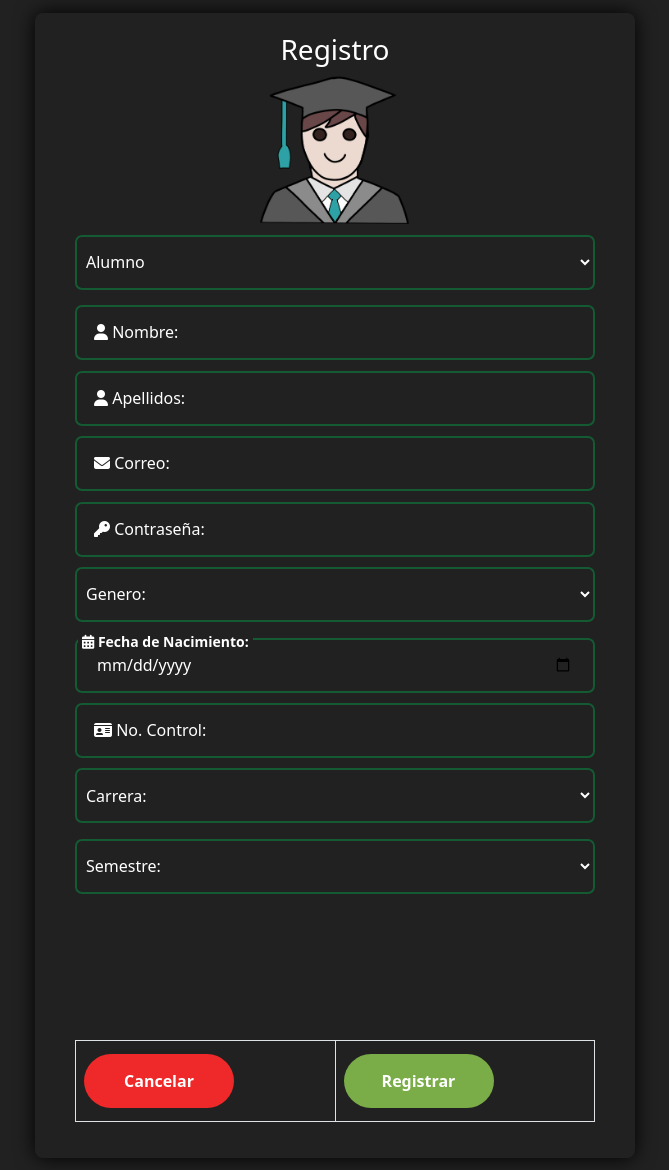
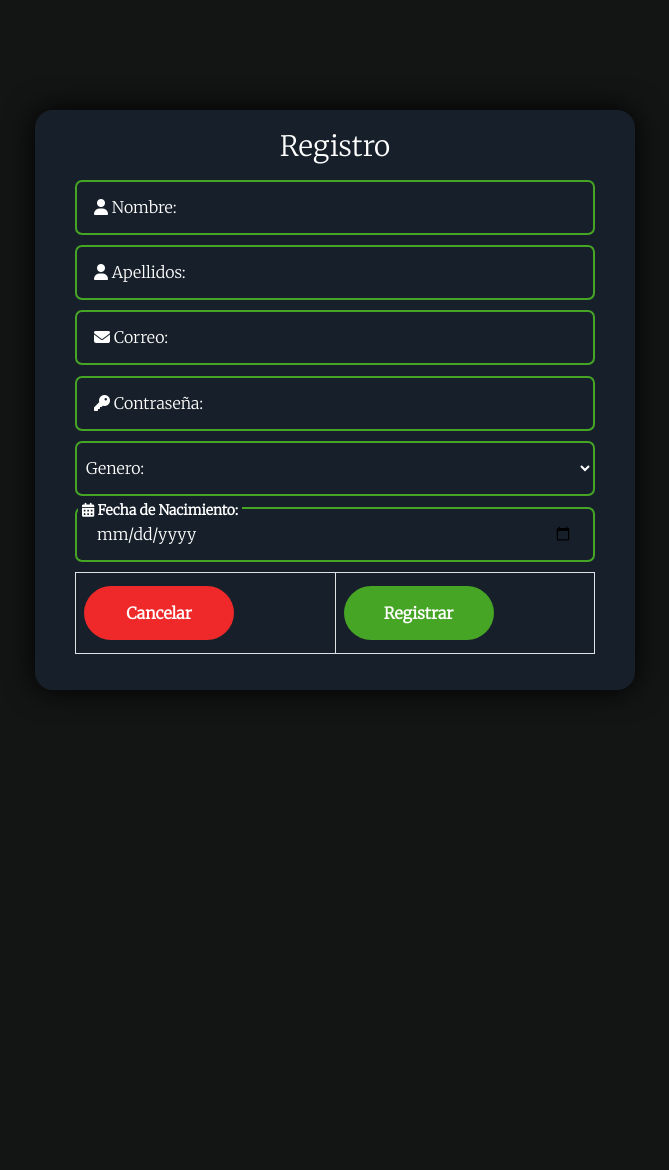
Before and after one commit to DavidPortador/SCEII_WEB, a PHP site: page /php/registro.php in a window 1280 px wide. Shown: the whole page, without its empty margins (305-974 px from the left). After the commit the page ends 690 px from the top, so only its background shows below. Run offline with PHP 8.4, Linux system fonts and the light colour scheme; some libraries are stand-ins or nearby versions.

Commit message:
Se completaron todos los registros de los usuarios

```diff
--- a/css/styles.css
+++ b/css/styles.css
@@ -1,9 +1,10 @@
+@import url('https://fonts.googleapis.com/css2?family=Merriweather:wght@300&display=swap');
+
 body {
   /*position: relative;*/
+  font-family: 'Merriweather', serif;
   box-sizing: border-box;
-  margin: 0;
-  padding: 0;
-  background-color: #212121;
+  background-color: #131414;
   color: white;
 }
 
@@ -13,17 +14,20 @@ body {
   justify-content: center;
   align-items: center;
   height: 100vh;
-  margin-top: 1%;
 }
 
 .form-green {
-  /*position: relative;*/
-  background-color: transparent;
+  position: relative;
+  background-color: #17202A;
   width: 600px;
-  border-radius: 8px;
+  border-radius: 18px;
   padding: 20px 40px;
-  box-shadow: 0 0 20px black;
-  margin-bottom: 2%;
+  box-shadow: 0 0 30px black;
+}
+
+.formlg{
+  margin-top: 3%;
+  margin-bottom: 3%;
 }
 
 .inputContainer {
@@ -34,19 +38,19 @@ body {
 }
 
 .input-green {
-  /*position: absolute;*/
+  position: absolute;
   top: 0px;
   left: 0px;
   height: 100%;
   width: 100%;
-  border: 2px solid #145A32;
+  border: 2px solid #46a525;
   border-radius: 7px;
   color: white;
   font-size: 16px;
   padding: 0 20px;
   outline: none;
   background: none;
-  z-index: 1;
+  z-index: 3;
 }
 
 .labelform {
@@ -54,10 +58,10 @@ body {
   top: 15px;
   left: 15px;
   padding: 0 4px;
-  background-color: #212121;
+  background-color: #17202A;
   font-size: 16px;
   transition: 0.5s;
-  z-index: 0;
+  z-index: 1;
 }
 
 ::placeholder {
@@ -70,7 +74,7 @@ body {
   text-align: center;
   padding: 15px 30px;
   border: none;
-  background-color: #7AAD47;
+  background-color: #46a525;
   font-weight: bold;
   font-size: 16px;
   color: white;
@@ -107,6 +111,27 @@ body {
   transform: translateY(-2px);
 }
 
+.regBtn {
+  display: block;
+  width: 250px;
+  text-align: center;
+  padding: 15px 30px;
+  border: none;
+  background-color: #46a525;
+  font-weight: bold;
+  font-size: 16px;
+  color: white;
+  border-radius: 60px;
+  cursor: pointer;
+  /*margin-top: 2%;
+  margin-bottom: 2%;*/
+}
+
+.regBtn:hover {
+  background-color: green;
+  transform: translateY(-2px);
+}
+
 .input-green:focus + .labelform {
   top: -7px;
   left: 3px;
@@ -128,12 +153,12 @@ body {
 }
 
 a{
-  color: #7AAD47;
+  color: #46a525;
   text-decoration: none;
 }
 
 a:visited {
-  color: #7AAD47;
+  color: #46a525;
 }
 
 a.cancelBtn:visited{
@@ -154,15 +179,15 @@ select {
   height: 55px;
   width: 100%;
   padding: 5px;
-  border: 2px solid #145A32;
+  border: 2px solid #46a525;
   border-radius: 7px;
   color: white;
   font-size: 16px;
-  margin-bottom: 3%;
+  margin-bottom: 2%;
 }
 
 select option{
-  background-color: #212121;
+  background-color: #131414;
 }
 
 .imgTipo{
--- a/database/industrial.sql
+++ b/database/industrial.sql
@@ -185,7 +185,8 @@ create table practica_cuestionario(
 
 -- TRANSACCIONES (Usuario => tipoUsuario)
 
-/*create procedure insert_alumno(p_id_usuario int, p_no_control int, p_id_carrera int, p_id_semestre int)
+/*
+create procedure insert_alumno(p_id_usuario int, p_no_control int, p_id_carrera int, p_id_semestre int)
 language sql
     begin
         start transaction;
@@ -271,7 +272,8 @@ language sql
             commit;
         commit;
             end if;
-    end;*/
+    end;
+*/
 
 -- TABLAS INICIALIZADAS EN LA BASE DE DATOS
 
--- a/index.php
+++ b/index.php
@@ -10,12 +10,13 @@
 		<link rel="shortcut icon" href="assets/logo_splash.png">
 		<script src="js/bootstrap.js"></script>
 	</head>
+
 	<!-- Cuerpo de la página -->
 	<body class="text-white text-center">
 		<div class="signupFrm">
+			<img src="assets/logo.png" alt="logo" class="mx-auto d-block" width="140px" height="140px">
 			<!-- Formulario de sesión -->
 			<form method="post" action="php/validarLogin.php" class="form-green">
-				<img src="assets/logo.png" alt="logo" width="140" height="140">
 				<h3 class="fw-normal">Iniciar Sesión</h3>
 				<div class="inputContainer">
 					<input name="correo" type="email" class="input-green" placeholder="a" required />
@@ -48,7 +49,7 @@
 				<label>¿No tienes una cuenta?</label>
 				<br>
 				<!-- Iconos con vinculos a redes sociales -->
-				<a href="php/registro.php">Crear una cuenta</a>
+				<a href="php/tipoRegistro.php">Crear una cuenta</a>
 				<br>
 				<a href="https://www.facebook.com/" target="_bank">
 					<i class="fa-brands fa-facebook fa-2x"></i>
@@ -63,4 +64,5 @@
 			</form>
 		</div>
 	</body>
+
 </html>
--- /dev/null
+++ b/php/footer.php
@@ -0,0 +1 @@
+</html>
--- /dev/null
+++ b/php/head.php
@@ -0,0 +1,12 @@
+<!DOCTYPE html>
+<html>
+	<head>
+		<meta charset="utf-8">
+		<meta name="viewport" content="width=device-width, initial-scale=1">
+		<title>SCEII</title>
+		<link rel="stylesheet" href="https://cdnjs.cloudflare.com/ajax/libs/font-awesome/6.1.1/css/all.min.css">
+		<link rel="stylesheet" type="text/css" href="../css/bootstrap.css">
+		<link rel="stylesheet" type="text/css" href="../css/styles.css">
+		<link rel="shortcut icon" href="../assets/logo_splash.png">
+		<script src="../js/bootstrap.js"></script>
+	</head>
--- a/php/registro.php
+++ b/php/registro.php
@@ -1,54 +1,26 @@
-<!DOCTYPE html>
-<html>
-<head>
-	<meta charset="utf-8">
-	<meta name="viewport" content="width=device-width, initial-scale=1">
-    <link rel="stylesheet" href="https://cdnjs.cloudflare.com/ajax/libs/font-awesome/6.1.1/css/all.min.css">
-		<link rel="stylesheet" type="text/css" href="../css/bootstrap.css">
-		<link rel="stylesheet" type="text/css" href="../css/styles.css">
-		<link rel="shortcut icon" href="../assets/logo_splash.png">
-	<title>Registro</title>
-</head>
+<?php
+	include "head.php";
+?>
+
 <body>
   <div class="signupFrm">
     <div class="wrapper">
-      <form method="post" action="" class="form-green">
+      <form method="post" action="" class="form-green formlg">
         <h3 class="fw-normal text-center">Registro</h3>
-        <img id="imgTipo" class="imgTipo" src="../assets/alumno.png" />
-        <select id="tipoUsuario" onchange="ShowSelected();">
-          <option value="alumno" selected>Alumno</option>
-          <option value="docente">Docente</option>
-          <option value="visitante">Visitante</option>
-        </select>
 
-        <script type="text/javascript">
-          function ShowSelected(){
-            var tipo = document.getElementById("tipoUsuario").value;
-            document.getElementById('imgTipo').src = "../assets/"+tipo+".png";
-            if(tipo == "alumno"){ // alumno
-              setAlumno("block");
-              setVisitante("none");
-            }else if(tipo == "docente"){ // docente
-              setAlumno("none");
-              setVisitante("none");
-            }else if(tipo == "visitante"){ // visitante
-              setAlumno("none");
-              setVisitante("block");
+        <div class="text-center formlg">
+          <?php
+            if(isset($_POST['jefeLab'])){
+              echo '<i class="fa-solid fa-code fa-5x"></i>';
+            }else if(isset($_POST['docente'])){
+              echo '<i class="fa-solid fa-chalkboard-user fa-5x"></i>';
+            }else if(isset($_POST['alumno'])){
+              echo '<i class="fa-solid fa-graduation-cap fa-5x"></i>';
+            }else if(isset($_POST['visitante'])){
+              echo '<i class="fa-solid fa-robot fa-5x"></i>';
             }
-          }
-          function setAlumno(disp){ // Alumnos
-            document.getElementById('no_control').style.display = disp;
-            document.getElementById('lblnc').style.display = disp;
-            document.getElementById('carreras').style.display = disp;
-            document.getElementById('semestres').style.display = disp;
-          }
-          function setVisitante(disp){ // Visitantes
-            document.getElementById('institucion').style.display = disp;
-            document.getElementById('lblin').style.display = disp;
-            document.getElementById('fecha').style.display = disp;
-            document.getElementById('lblfe').style.display = disp;
-          }
-        </script>
+          ?>
+        </div>
 
         <div class="inputContainer">
           <input id="nombre" type="text" class="input-green" placeholder="a" required />
@@ -74,7 +46,7 @@
           <i class="fa-solid fa-key"></i> Contraseña:
           </label>
         </div>
-        <select id="clave">
+        <select id="genero">
           <option selected>Genero:</option>
           <option value="f">Femenino</option>
           <option value="m">Masculino</option>
@@ -87,8 +59,13 @@
           </label>
         </div>
 
-        <!-- Alumno -->
-
+        <?php
+          if(isset($_POST['jefeLab'])){
+            echo '';
+          }else if(isset($_POST['docente'])){
+            echo '';
+          }else if(isset($_POST['alumno'])){
+            echo '
             <div class="inputContainer">
               <input id="no_control" type="text" class="input-green" placeholder="a" />
               <label id="lblnc" class="labelform">
@@ -102,22 +79,23 @@
             <select id="semestres">
               <option selected>Semestre:</option>
               <option value="">listado de semestres disponibles...</option>
-        </select>
-
-        <!-- visitante -->
-
+            </select>';
+          }else if(isset($_POST['visitante'])){
+            echo '
             <div class="inputContainer">
-          <input id="institucion" type="text" class="input-green" placeholder="a" style="display:none;" />
-          <label id="lblin" class="labelform" style="display:none;">
+              <input id="institucion" type="text" class="input-green" placeholder="a" />
+              <label id="lblin" class="labelform" >
               <i class="fa-solid fa-user"></i> Institución:
               </label>
             </div>
             <div class="inputContainer">
-          <input id="fecha" type="date" class="input-green" placeholder="a" style="display:none;" />
-          <label id="lblfe" class="labelform" style="display:none;">
+              <input id="fecha" type="date" class="input-green" placeholder="a" />
+              <label id="lblfe" class="labelform" >
               <i class="fa-solid fa-calendar-days"></i> Fecha de visita:
               </label>
-        </div>
+            </div>';
+          }
+        ?>
 
         <!-- Botones -->
 
@@ -134,4 +112,7 @@
     </div>
   </div>
 </body>
-</html>
+
+<?php
+	include "footer.php";
+?>
```
Also changed, not shown: js/registro.js (added, +26 -0 lines), php/tipoRegistro.php (added, +32 -0 lines), php/home.php (deleted). Lines whose indentation alone changed are shown as unchanged.
